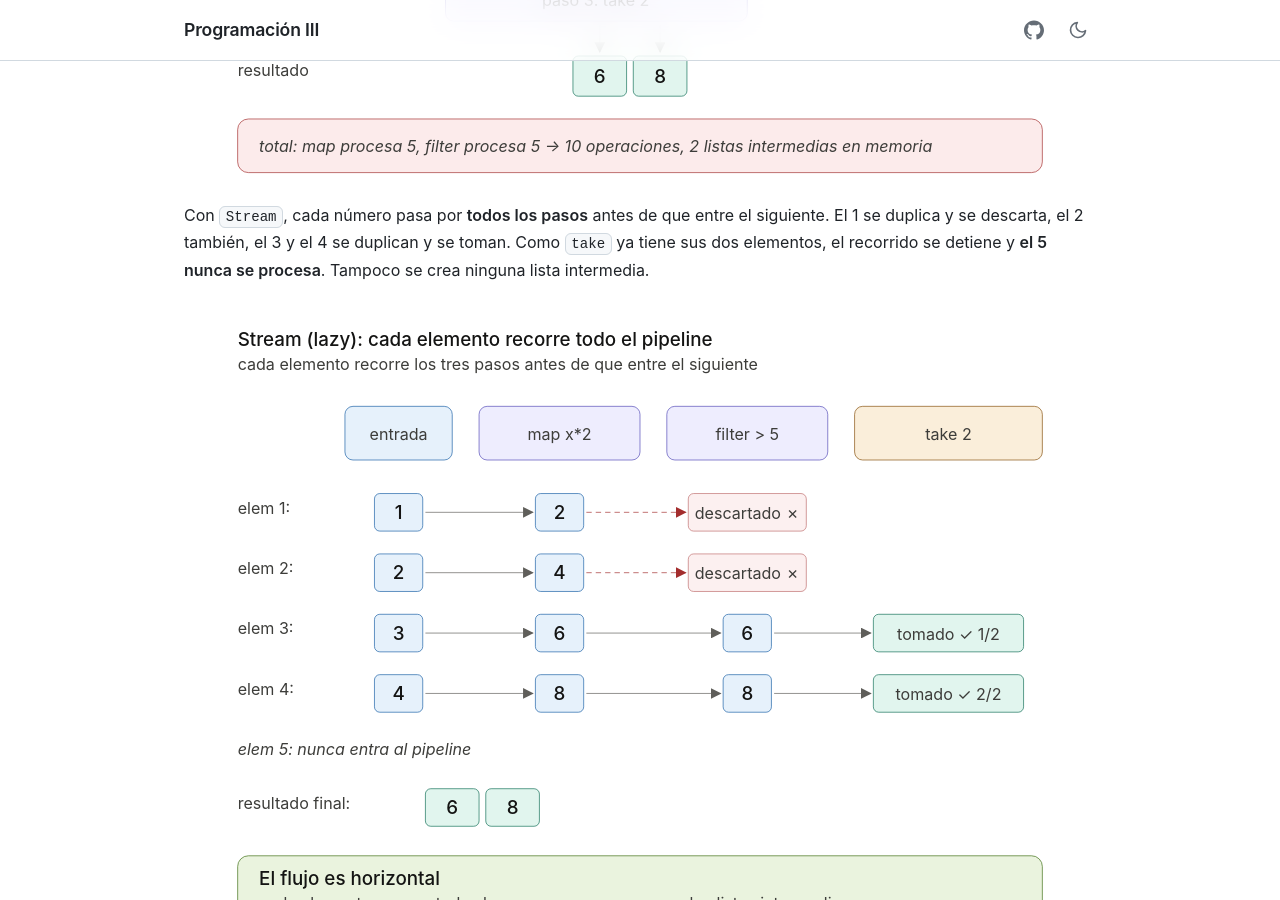
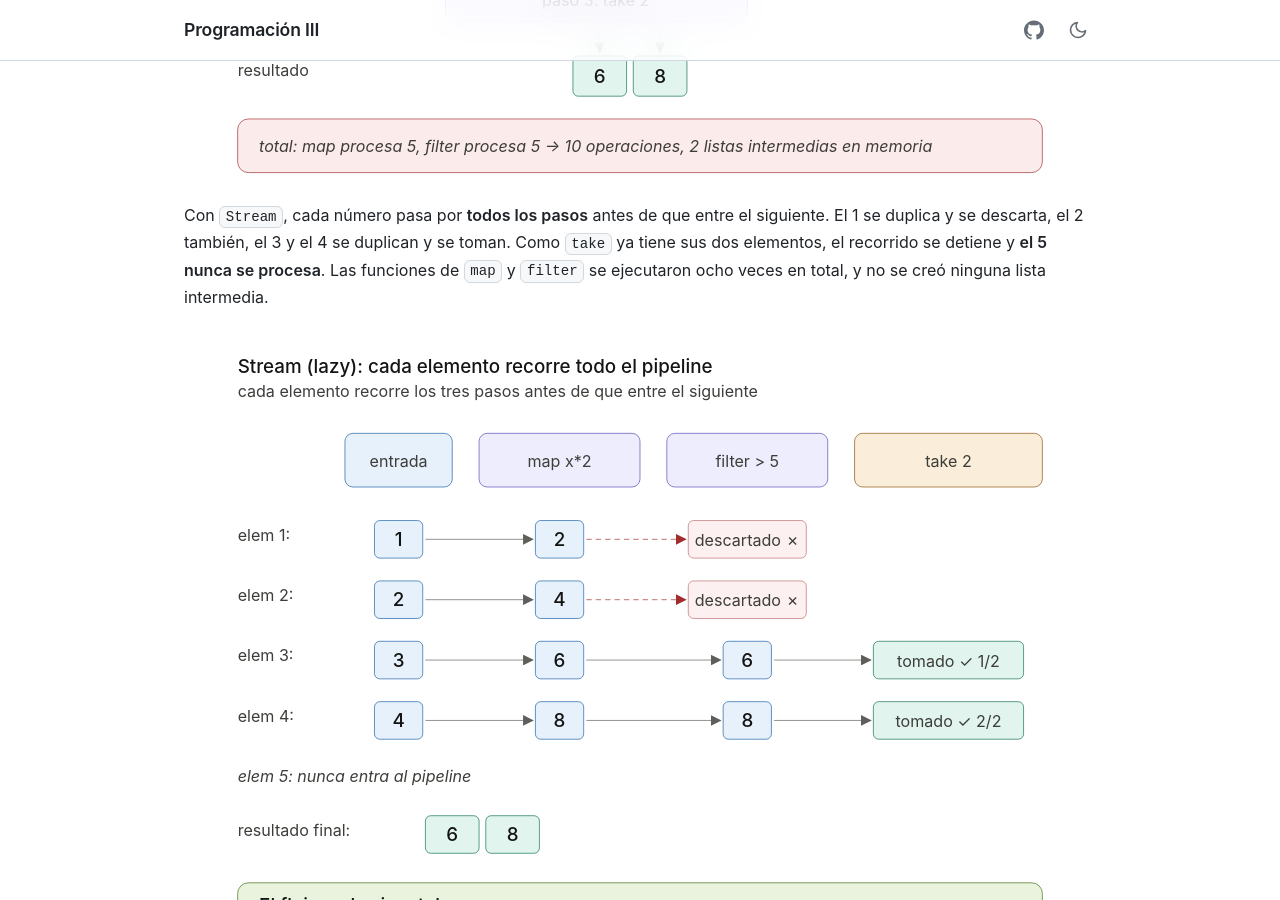
Before and after one commit to caflorezvi/guias-programacion3, a Jekyll site: the page built from docs/10.streams.md, in a window 1280 px wide and 900 px high, scrolled down 2709 px. Built offline with Jekyll 4.4.1, drawn with Linux system fonts in a browser that asks for light colours; our own code applies the rules of GitHub Pages for plain Markdown files.

Commit message:
Actualización streams

```diff
--- a/docs/10.streams.md
+++ b/docs/10.streams.md
@@ -87,7 +87,7 @@ Con `Enum`, `map` duplica los cinco números y arma una lista nueva, `[2, 4, 6,
 
 ![Diagrama de evaluación estricta](res/enum_eager_solo.svg)
 
-Con `Stream`, cada número pasa por **todos los pasos** antes de que entre el siguiente. El 1 se duplica y se descarta, el 2 también, el 3 y el 4 se duplican y se toman. Como `take` ya tiene sus dos elementos, el recorrido se detiene y **el 5 nunca se procesa**. Tampoco se crea ninguna lista intermedia.
+Con `Stream`, cada número pasa por **todos los pasos** antes de que entre el siguiente. El 1 se duplica y se descarta, el 2 también, el 3 y el 4 se duplican y se toman. Como `take` ya tiene sus dos elementos, el recorrido se detiene y **el 5 nunca se procesa**. Las funciones de `map` y `filter` se ejecutaron ocho veces en total, y no se creó ninguna lista intermedia.
 
 ![Diagrama de evaluación perezosa](res/stream_lazy_solo.svg)
 
```
